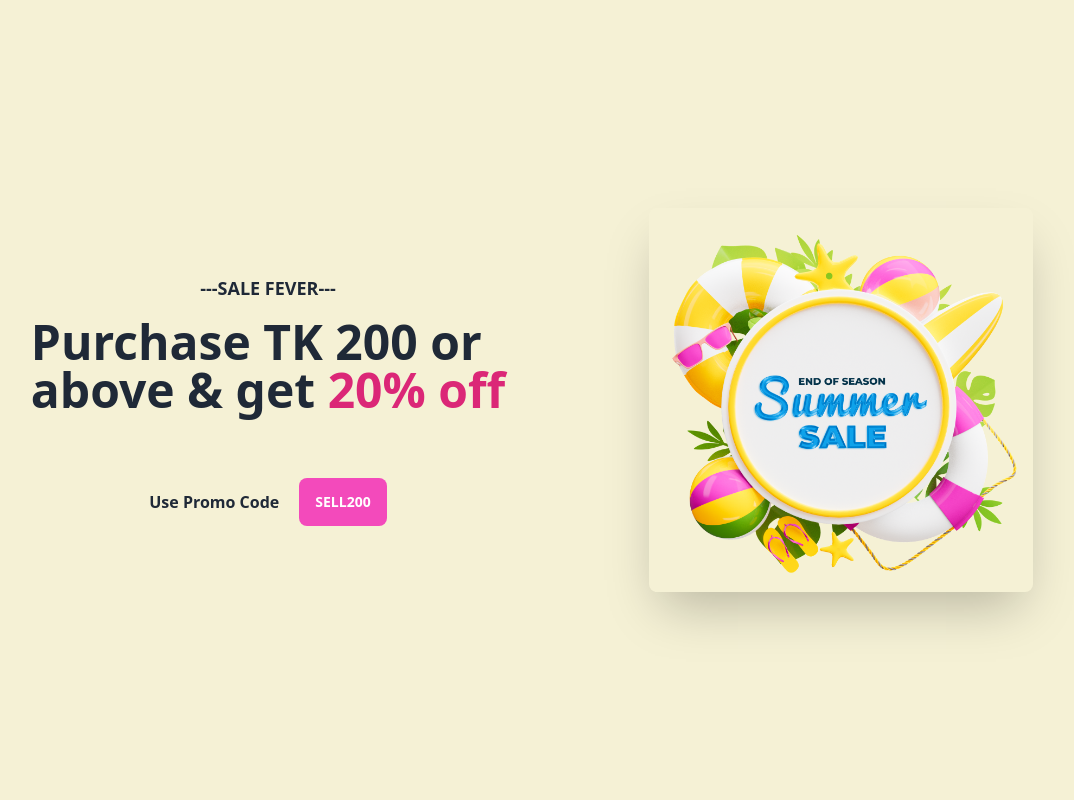
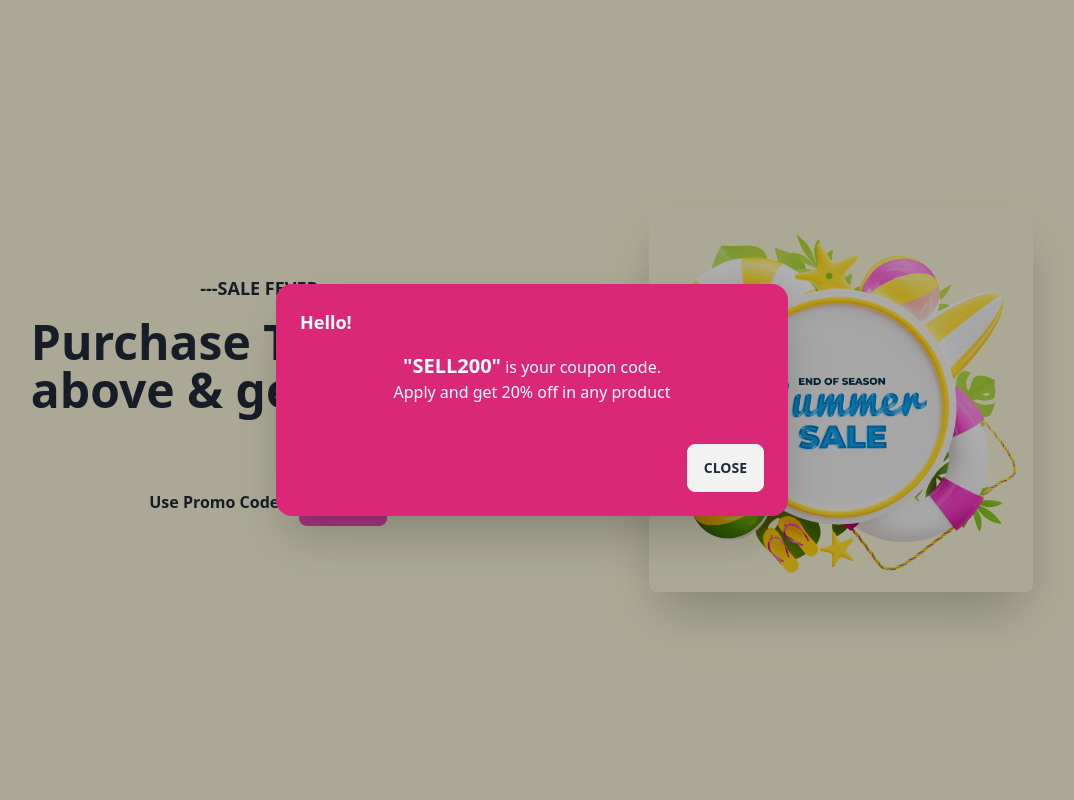
Before and after one commit to TamannaTahsin1/summner-sale-js, a plain HTML site: page index.html in a window 1280 px wide. Both pictures are taken after a click on the button "SELL200". Shown: the top 800 px of the page, without its empty margins (108-1182 px from the left). Drawn offline with nearby package versions, Linux system fonts and the light colour scheme.

Commit message:
some small correction

```diff
--- a/index.html
+++ b/index.html
@@ -18,18 +18,6 @@
             font-family: 'Work Sans', sans-serif;
         }
     </style>
-    <!-- for customization -->
-    <script>
-        tailwind.config = {
-          theme: {
-            extend: {
-                colors:{
-                    'btn-clr':'#F9F6E2',
-                }
-            }
-          }
-        }
-      </script>
 </head>
 <body>
     <header>
@@ -44,7 +32,22 @@
                          above & get <span class="text-pink-600">20% off</span></h1>
             <div class="flex gap-5 mt-5 justify-center">
                 <p class="py-3 font-bold">Use Promo Code</p>
-                <button class="btn btn-primary bg-[#f34abb] border-none text-white">SELL200</button>
+
+                <div>
+                  <!-- Open the modal using ID.showModal() method -->
+            <button class="btn btn-primary bg-[#f34abb] border-none text-white" onclick="my_modal_5.showModal()">SELL200</button>
+            <dialog id="my_modal_5" class="modal modal-bottom sm:modal-middle">
+              <form method="dialog" class="modal-box bg-pink-600">
+              <h3 class="font-bold text-lg text-white">Hello!</h3>
+              <p class="py-4 text-center text-white"><span class="font-bold text-xl">"SELL200"</span> is your coupon code. <br>
+              Apply and get 20% off in any product</p>
+              <div class="modal-action">
+      <!-- if there is a button in form, it will close the modal -->
+            <button class="btn">Close</button>
+              </div>
+              </form>
+          </dialog>
+                </div>
             </div>
                   </div>
                 </div>
@@ -63,7 +66,7 @@
           <!-- 1st card -->
           <button id="btn-one" onclick="handleClickBtn(this)">
           <div class="card w-96 bg-base-100 shadow-2xl">
-            <figure class="m-6 py-6 bg-[#7c7a7a0d]">
+            <figure class="m-6 py-6e bg-[#7c7a7a0d]">
               <img src="./images/prod1.png" alt="Accessories" class="rounded-xl py-4">
           </figure>
             <div class="card-body items-center text-center">
@@ -159,7 +162,7 @@
                       <h3 class="text-center font-bold text-3xl">Congratulations</h3>
                       <p class="text-center py-4">You Purchase the product</p>
                       <div class="modal-action">
-                          <button id="btn-home" class="btn w-full normal-case bg-[#e941bc] text-white">Go Home</button>
+                          <button id="btn-home" class="btn btn-primary border-none w-full normal-case bg-[#e941bc] text-white">Go Home</button>
                       </div>
                   </form>
               </dialog>
```
